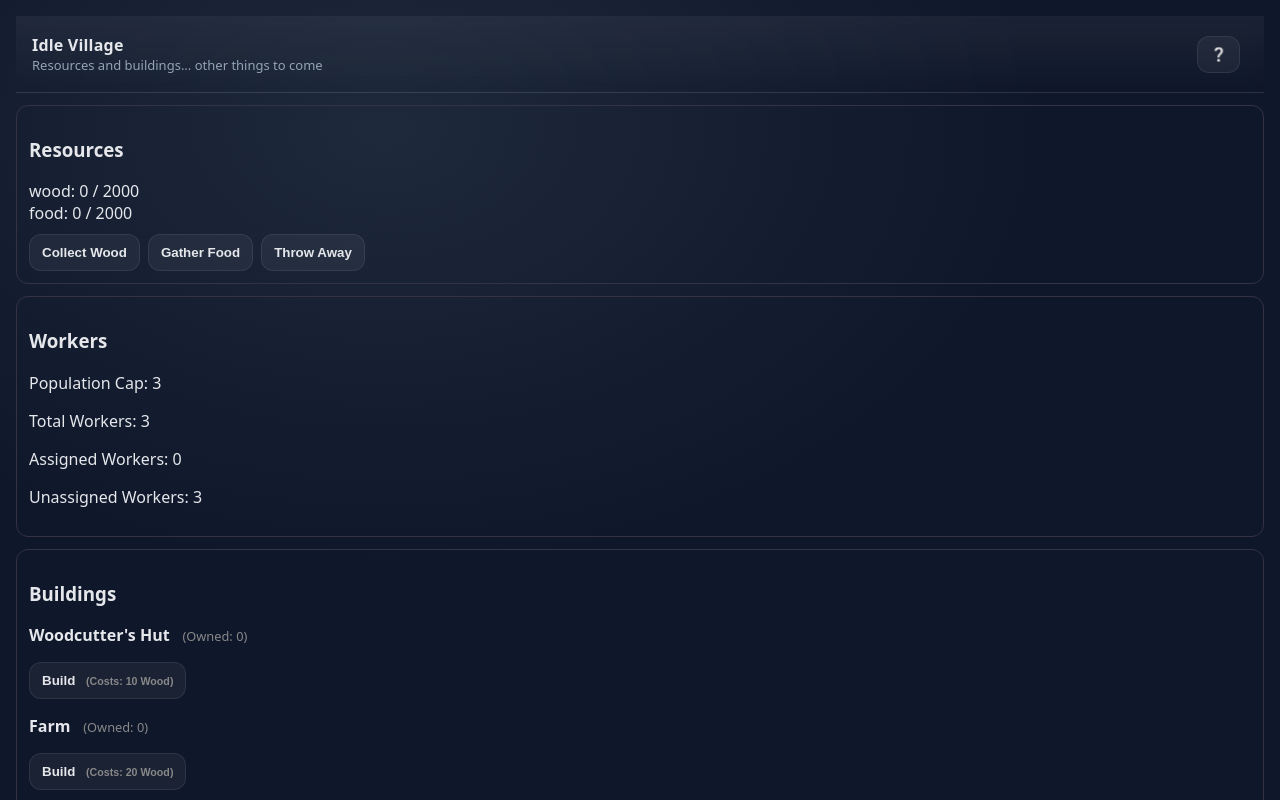
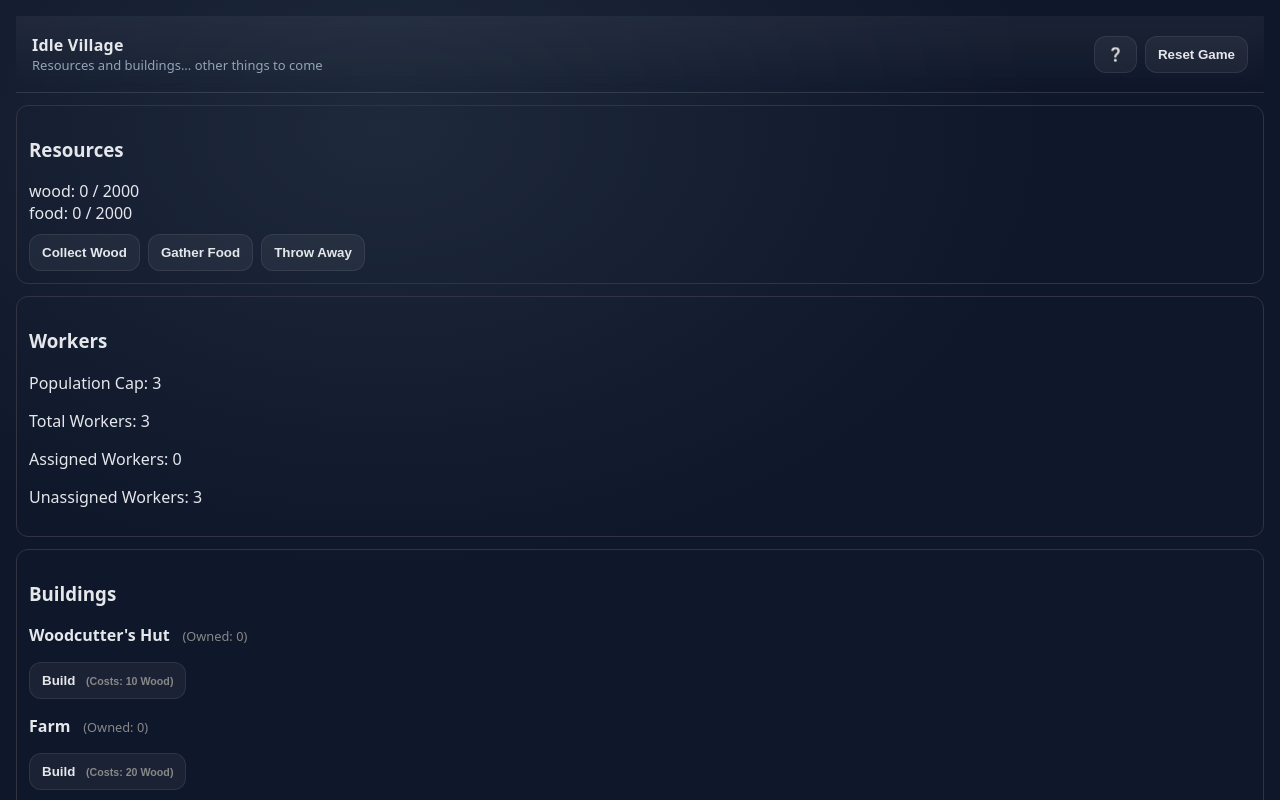
Before and after one commit to andrewwheal/idle-village, a Preact app: page / in a window 1280 px wide. Shown: the top 800 px of the page. Built offline with nearby package versions, Linux system fonts and the light colour scheme.

Commit message:
debug: Add a game reset button

```diff
--- a/src/ui/components/TopBar.tsx
+++ b/src/ui/components/TopBar.tsx
@@ -47,6 +47,7 @@ export default function TopBar() {
         </div>
         <div style={{ float: "right", marginLeft: "auto" }}>
           <button type="button" style={{ marginRight: "0.5rem" }} onClick={() => setShowHelp(true)}>❔</button>
+          <button type="button" onClick={() => { if (confirm("Are you sure you want to reset the game?")) { stateSignal.value = createInitialGameState(RESOURCE_DEFINITIONS); } }}>Reset Game</button>
         </div>
       </div>
       {showHelp ? <HelpPopup onClose={() => setShowHelp(false)} /> : null}
```
